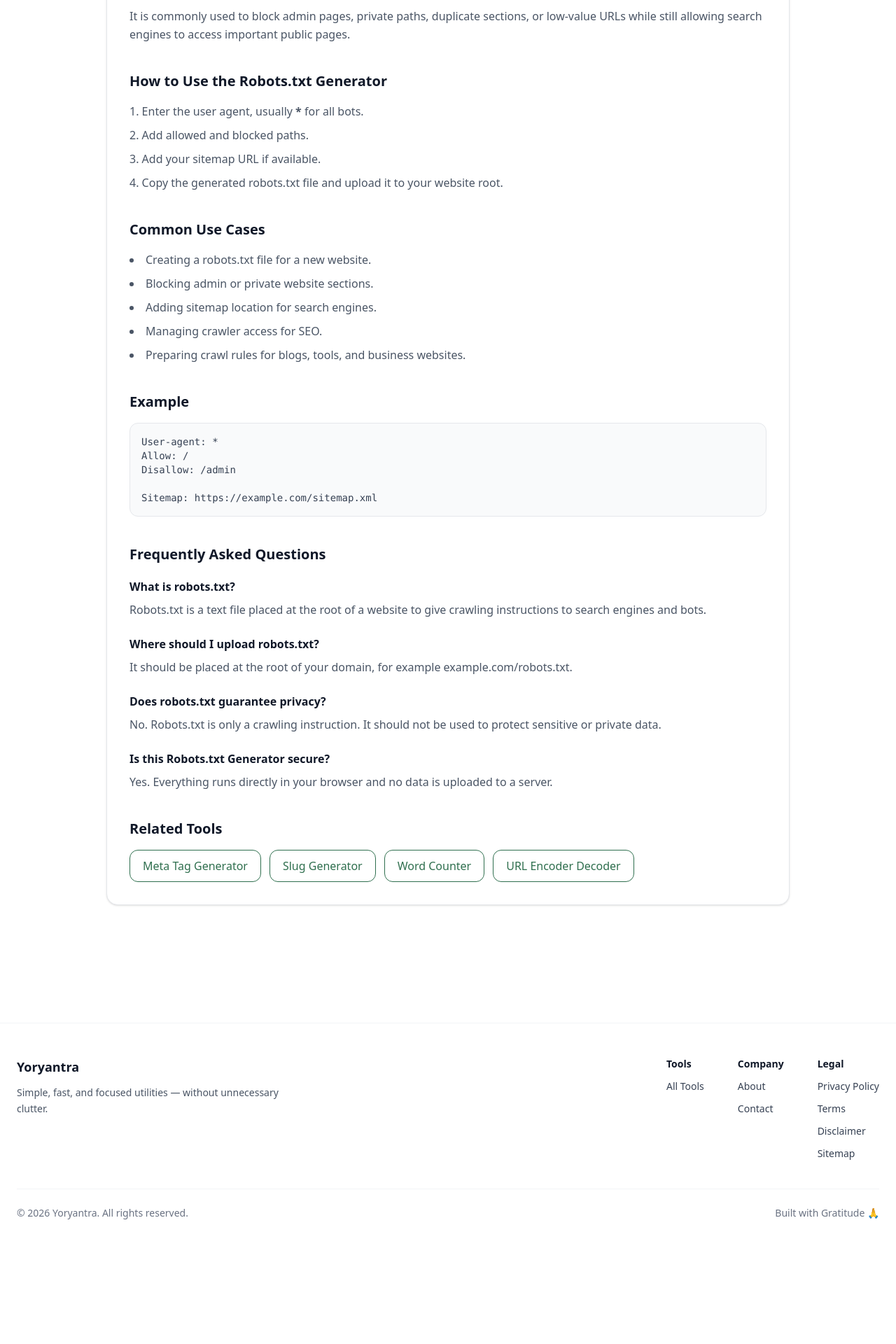
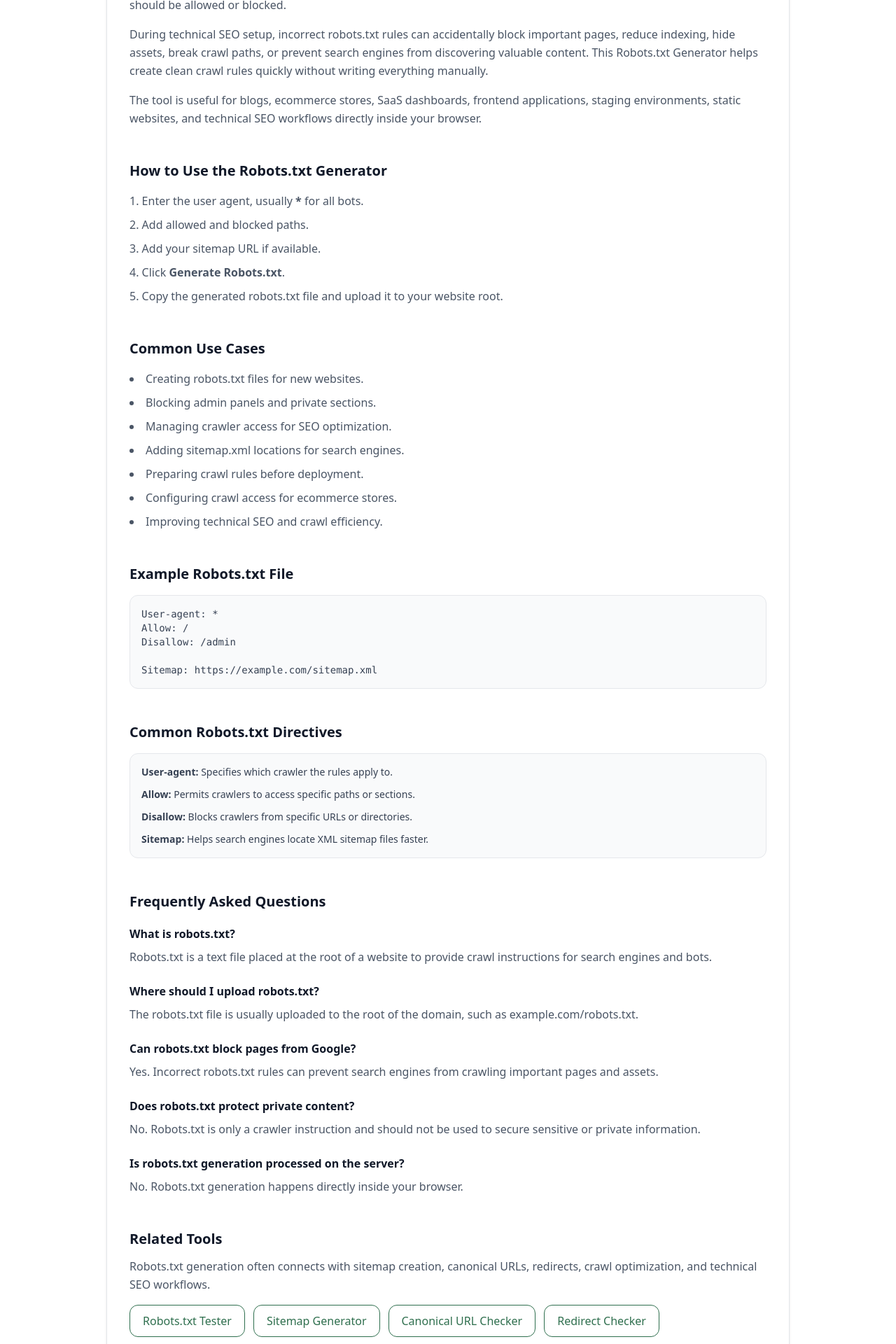
Before and after one commit to vaarunsonawwane-ops/yoryantra-new, a Next.js app: page /tools/robots-txt-generator in a window 1280 px wide. Shown: the part 1360-3280 px from the top of the page at 70% size. Before the commit the page ends 3151 px from the top, so only its background shows below. Built offline with nearby package versions, Linux system fonts and the light colour scheme.

Commit message:
Robots.txt Generator SEO Optimizer

```diff
--- a/app/tools/robots-txt-generator/ToolClient.tsx
+++ b/app/tools/robots-txt-generator/ToolClient.tsx
@@ -42,6 +42,7 @@ export default function ToolClient() {
       title="Robots.txt Generator"
       description="Generate robots.txt files instantly with this free online Robots.txt Generator."
     >
+      {/* USER AGENT */}
       <div>
         <label className="block mb-2 text-sm font-medium text-gray-700">
           User Agent
@@ -55,6 +56,7 @@ export default function ToolClient() {
         />
       </div>
 
+      {/* ALLOW */}
       <div className="mt-6">
         <label className="block mb-2 text-sm font-medium text-gray-700">
           Allow Path
@@ -68,6 +70,7 @@ export default function ToolClient() {
         />
       </div>
 
+      {/* DISALLOW */}
       <div className="mt-6">
         <label className="block mb-2 text-sm font-medium text-gray-700">
           Disallow Path
@@ -81,6 +84,7 @@ export default function ToolClient() {
         />
       </div>
 
+      {/* SITEMAP */}
       <div className="mt-6">
         <label className="block mb-2 text-sm font-medium text-gray-700">
           Sitemap URL
@@ -94,16 +98,24 @@ export default function ToolClient() {
         />
       </div>
 
+      {/* ACTIONS */}
       <div className="mt-5 flex flex-wrap gap-3">
-        <button onClick={generateRobotsTxt} className="yoryantra-btn">
+        <button
+          onClick={generateRobotsTxt}
+          className="yoryantra-btn"
+        >
           Generate Robots.txt
         </button>
 
-        <button onClick={resetAll} className="yoryantra-btn-outline">
+        <button
+          onClick={resetAll}
+          className="yoryantra-btn-outline"
+        >
           Reset
         </button>
       </div>
 
+      {/* OUTPUT */}
       <div className="mt-8">
         <div className="flex items-center justify-between mb-3">
           <h3 className="text-lg font-semibold text-gray-900">
@@ -112,7 +124,9 @@ export default function ToolClient() {
 
           {output && (
             <button
-              onClick={() => navigator.clipboard.writeText(output)}
+              onClick={() =>
+                navigator.clipboard.writeText(output)
+              }
               className="yoryantra-btn-outline text-sm"
             >
               Copy
@@ -121,26 +135,37 @@ export default function ToolClient() {
         </div>
 
         <pre className="yoryantra-output overflow-auto text-sm min-h-[220px] whitespace-pre-wrap break-words">
-          {output || "Generated robots.txt output will appear here..."}
+          {output ||
+            "Generated robots.txt output will appear here..."}
         </pre>
       </div>
 
-      <section className="mt-12 border-t border-gray-200 pt-10 space-y-10">
+      {/* SEO CONTENT */}
+      <section className="mt-12 border-t border-gray-200 pt-10 space-y-12">
         <div>
           <h2 className="text-2xl font-semibold text-gray-900">
-            About This Robots.txt Generator
+            Creating Robots.txt Files Without Blocking the Wrong Pages
           </h2>
 
           <p className="mt-4 text-gray-600 leading-relaxed">
-            This Robots.txt Generator helps you create a robots.txt file for
-            your website. A robots.txt file tells search engine crawlers which
-            parts of your site they can or should not crawl.
+            Robots.txt files help websites control how search engines and bots
+            crawl pages, directories, media files, APIs, and dynamic URLs.
+            Search engines check robots.txt instructions before crawling a
+            website to determine which sections should be allowed or blocked.
           </p>
 
           <p className="mt-4 text-gray-600 leading-relaxed">
-            It is commonly used to block admin pages, private paths, duplicate
-            sections, or low-value URLs while still allowing search engines to
-            access important public pages.
+            During technical SEO setup, incorrect robots.txt rules can
+            accidentally block important pages, reduce indexing, hide assets,
+            break crawl paths, or prevent search engines from discovering
+            valuable content. This Robots.txt Generator helps create clean crawl
+            rules quickly without writing everything manually.
+          </p>
+
+          <p className="mt-4 text-gray-600 leading-relaxed">
+            The tool is useful for blogs, ecommerce stores, SaaS dashboards,
+            frontend applications, staging environments, static websites, and
+            technical SEO workflows directly inside your browser.
           </p>
         </div>
 
@@ -150,10 +175,26 @@ export default function ToolClient() {
           </h2>
 
           <ol className="mt-4 list-decimal list-inside space-y-2 text-gray-600 leading-relaxed">
-            <li>Enter the user agent, usually <strong>*</strong> for all bots.</li>
-            <li>Add allowed and blocked paths.</li>
-            <li>Add your sitemap URL if available.</li>
-            <li>Copy the generated robots.txt file and upload it to your website root.</li>
+            <li>
+              Enter the user agent, usually <strong>*</strong> for all bots.
+            </li>
+
+            <li>
+              Add allowed and blocked paths.
+            </li>
+
+            <li>
+              Add your sitemap URL if available.
+            </li>
+
+            <li>
+              Click <strong>Generate Robots.txt</strong>.
+            </li>
+
+            <li>
+              Copy the generated robots.txt file and upload it to your website
+              root.
+            </li>
           </ol>
         </div>
 
@@ -163,17 +204,25 @@ export default function ToolClient() {
           </h2>
 
           <ul className="mt-4 list-disc list-inside space-y-2 text-gray-600 leading-relaxed">
-            <li>Creating a robots.txt file for a new website.</li>
-            <li>Blocking admin or private website sections.</li>
-            <li>Adding sitemap location for search engines.</li>
-            <li>Managing crawler access for SEO.</li>
-            <li>Preparing crawl rules for blogs, tools, and business websites.</li>
+            <li>Creating robots.txt files for new websites.</li>
+
+            <li>Blocking admin panels and private sections.</li>
+
+            <li>Managing crawler access for SEO optimization.</li>
+
+            <li>Adding sitemap.xml locations for search engines.</li>
+
+            <li>Preparing crawl rules before deployment.</li>
+
+            <li>Configuring crawl access for ecommerce stores.</li>
+
+            <li>Improving technical SEO and crawl efficiency.</li>
           </ul>
         </div>
 
         <div>
           <h2 className="text-xl font-semibold text-gray-900">
-            Example
+            Example Robots.txt File
           </h2>
 
           <div className="mt-4 rounded-xl border border-gray-200 bg-gray-50 p-4 text-sm text-gray-700">
@@ -184,6 +233,36 @@ Disallow: /admin
 
 Sitemap: https://example.com/sitemap.xml`}
             </pre>
+          </div>
+        </div>
+
+        <div>
+          <h2 className="text-xl font-semibold text-gray-900">
+            Common Robots.txt Directives
+          </h2>
+
+          <div className="mt-4 rounded-xl border border-gray-200 bg-gray-50 p-4 text-sm text-gray-700">
+            <ul className="space-y-3">
+              <li>
+                <strong>User-agent:</strong> Specifies which crawler the rules
+                apply to.
+              </li>
+
+              <li>
+                <strong>Allow:</strong> Permits crawlers to access specific
+                paths or sections.
+              </li>
+
+              <li>
+                <strong>Disallow:</strong> Blocks crawlers from specific URLs or
+                directories.
+              </li>
+
+              <li>
+                <strong>Sitemap:</strong> Helps search engines locate XML
+                sitemap files faster.
+              </li>
+            </ul>
           </div>
         </div>
 
@@ -200,7 +279,7 @@ Sitemap: https://example.com/sitemap.xml`}
 
               <p className="mt-2 text-gray-600 leading-relaxed">
                 Robots.txt is a text file placed at the root of a website to
-                give crawling instructions to search engines and bots.
+                provide crawl instructions for search engines and bots.
               </p>
             </div>
 
@@ -210,30 +289,40 @@ Sitemap: https://example.com/sitemap.xml`}
               </h3>
 
               <p className="mt-2 text-gray-600 leading-relaxed">
-                It should be placed at the root of your domain, for example
-                example.com/robots.txt.
+                The robots.txt file is usually uploaded to the root of the
+                domain, such as example.com/robots.txt.
               </p>
             </div>
 
             <div>
               <h3 className="font-semibold text-gray-900">
-                Does robots.txt guarantee privacy?
+                Can robots.txt block pages from Google?
               </h3>
 
               <p className="mt-2 text-gray-600 leading-relaxed">
-                No. Robots.txt is only a crawling instruction. It should not be
-                used to protect sensitive or private data.
+                Yes. Incorrect robots.txt rules can prevent search engines from
+                crawling important pages and assets.
               </p>
             </div>
 
             <div>
               <h3 className="font-semibold text-gray-900">
-                Is this Robots.txt Generator secure?
+                Does robots.txt protect private content?
               </h3>
 
               <p className="mt-2 text-gray-600 leading-relaxed">
-                Yes. Everything runs directly in your browser and no data is
-                uploaded to a server.
+                No. Robots.txt is only a crawler instruction and should not be
+                used to secure sensitive or private information.
+              </p>
+            </div>
+
+            <div>
+              <h3 className="font-semibold text-gray-900">
+                Is robots.txt generation processed on the server?
+              </h3>
+
+              <p className="mt-2 text-gray-600 leading-relaxed">
+                No. Robots.txt generation happens directly inside your browser.
               </p>
             </div>
           </div>
@@ -244,21 +333,46 @@ Sitemap: https://example.com/sitemap.xml`}
             Related Tools
           </h2>
 
+          <p className="mt-3 text-gray-600 leading-relaxed">
+            Robots.txt generation often connects with sitemap creation,
+            canonical URLs, redirects, crawl optimization, and technical SEO
+            workflows.
+          </p>
+
           <div className="mt-4 flex flex-wrap gap-3">
-            <Link href="/tools/meta-tag-generator" className="yoryantra-btn-outline">
-              Meta Tag Generator
+            <Link
+              href="/tools/robots-txt-tester"
+              className="yoryantra-btn-outline"
+            >
+              Robots.txt Tester
             </Link>
 
-            <Link href="/tools/slug-generator" className="yoryantra-btn-outline">
-              Slug Generator
+            <Link
+              href="/tools/sitemap-generator"
+              className="yoryantra-btn-outline"
+            >
+              Sitemap Generator
             </Link>
 
-            <Link href="/tools/word-counter" className="yoryantra-btn-outline">
-              Word Counter
+            <Link
+              href="/tools/canonical-url-checker"
+              className="yoryantra-btn-outline"
+            >
+              Canonical URL Checker
             </Link>
 
-            <Link href="/tools/url-encoder" className="yoryantra-btn-outline">
-              URL Encoder Decoder
+            <Link
+              href="/tools/redirect-checker"
+              className="yoryantra-btn-outline"
+            >
+              Redirect Checker
+            </Link>
+
+            <Link
+              href="/tools/meta-tag-generator"
+              className="yoryantra-btn-outline"
+            >
+              Meta Tag Generator
             </Link>
           </div>
         </div>
```
